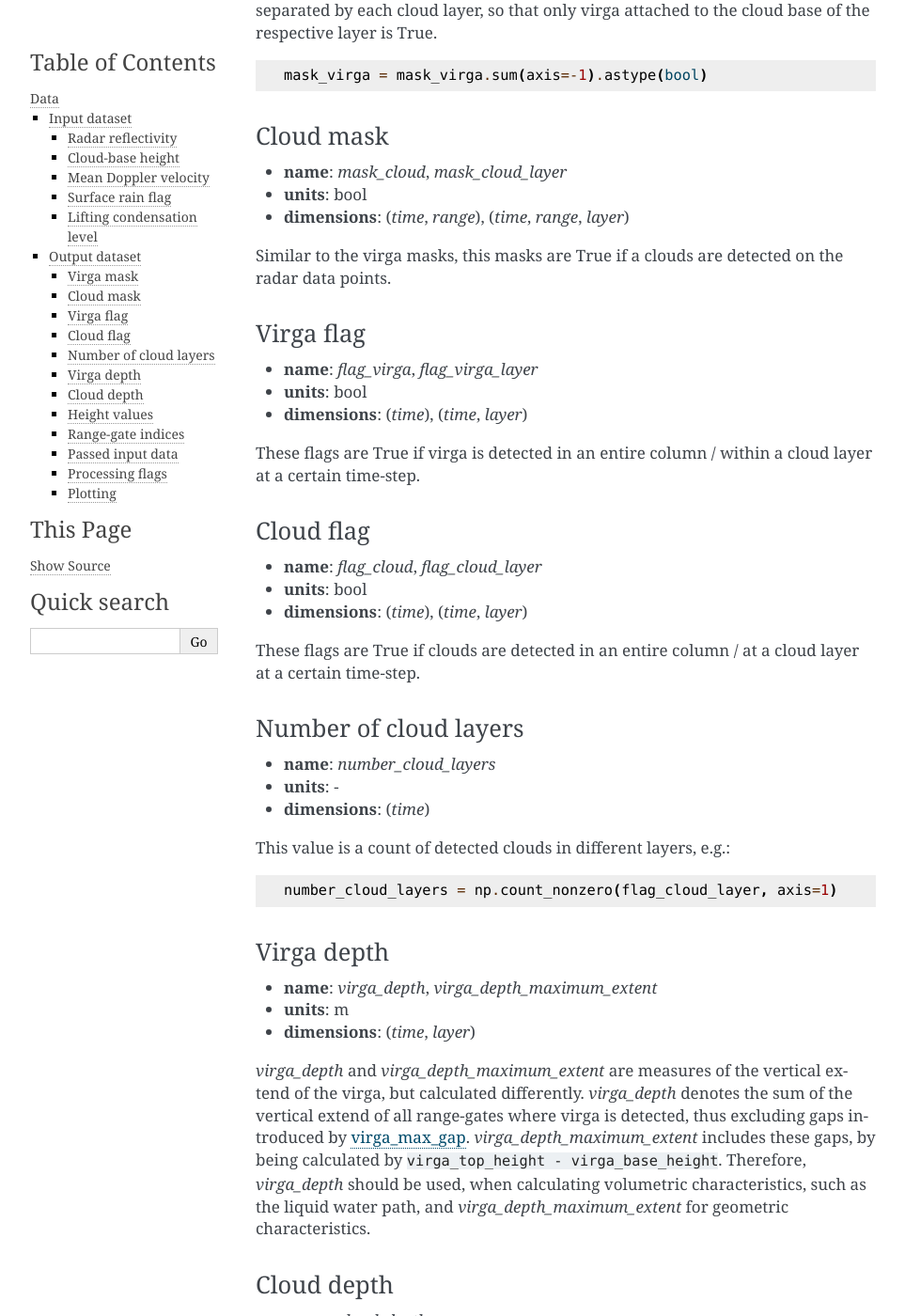
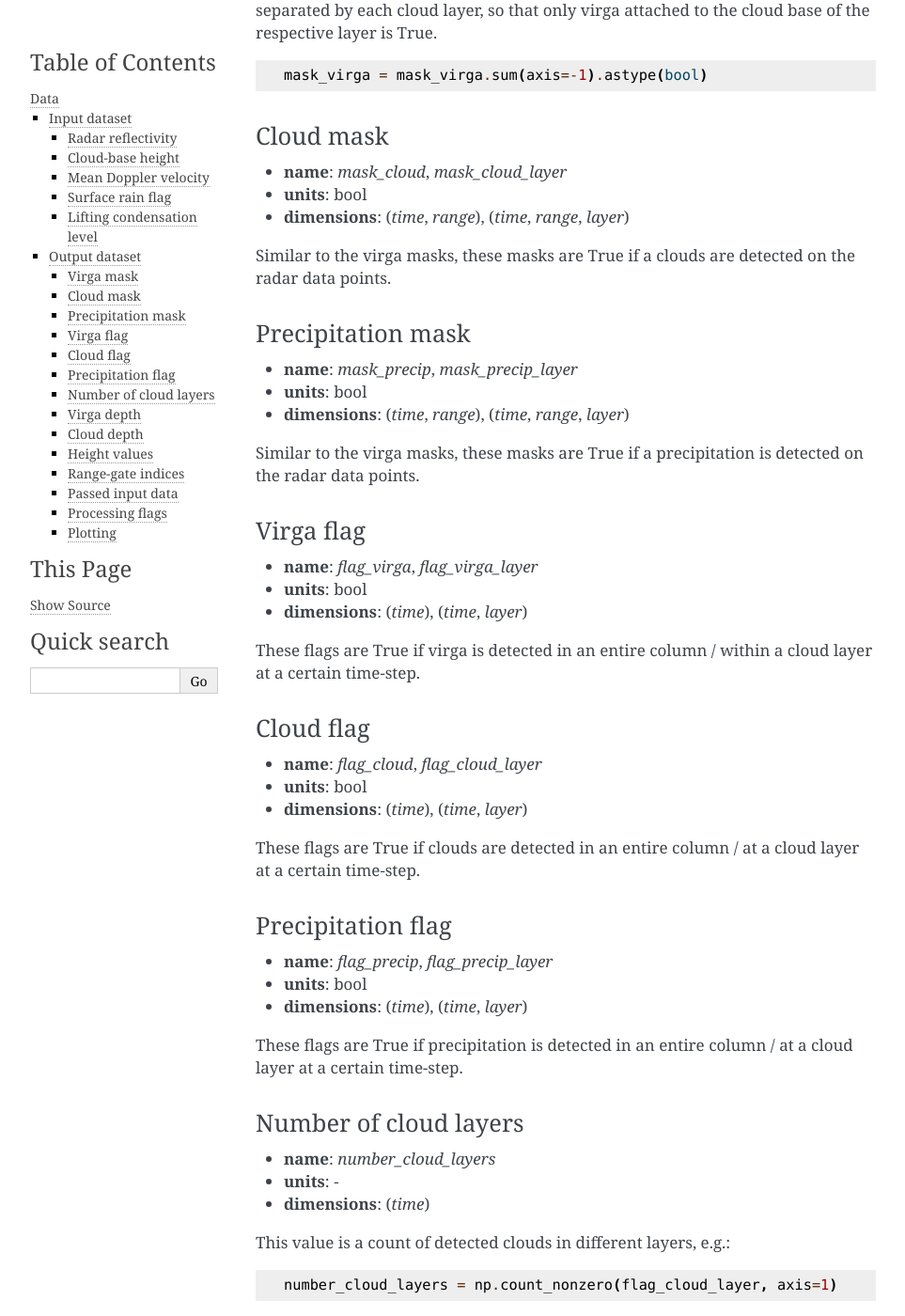
Before and after one commit to remsens-lim/virga_sniffer, a Sphinx documentation site: the page built from docs/datasets.md, in a window 1280 px wide and 1400 px high, scrolled down 2589 px. Shown: the whole window at 94% size, without its empty margins (148-1111 px from the left). Built offline with Sphinx 7.4.7, drawn with Linux system fonts in a browser that asks for light colours; some of the changed text lies outside the part shown.

````diff
--- a/docs/datasets.md
+++ b/docs/datasets.md
@@ -84,7 +84,14 @@
  - **units**: bool
  - **dimensions**: (*time*, *range*), (*time*, *range*, *layer*)
 
-Similar to the virga masks, this masks are True if a clouds are detected on the radar data points.
+Similar to the virga masks, these masks are True if a clouds are detected on the radar data points.
+
+### Precipitation mask
+ - **name**: *mask_precip*, *mask_precip_layer*
+ - **units**: bool
+ - **dimensions**: (*time*, *range*), (*time*, *range*, *layer*)
+
+Similar to the virga masks, these masks are True if a precipitation is detected on the radar data points.
 
 ### Virga flag
  - **name**: *flag_virga*, *flag_virga_layer*
@@ -99,6 +106,13 @@
  - **dimensions**: (*time*), (*time*, *layer*)
 
 These flags are True if clouds are detected in an entire column / at a cloud layer at a certain time-step.
+
+### Precipitation flag
+ - **name**: *flag_precip*, *flag_precip_layer*
+ - **units**: bool
+ - **dimensions**: (*time*), (*time*, *layer*)
+
+These flags are True if precipitation is detected in an entire column / at a cloud layer at a certain time-step.
 
 ### Number of cloud layers
  - **name**: *number_cloud_layers*
@@ -164,6 +178,8 @@
 [xarray.Datast accessors](https://docs.xarray.dev/en/stable/generated/xarray.register_dataset_accessor.html)
 to add plotting capability (see [vsplot](vsplot)).
 
+Parts of the quicklooks in vsplot make use of the colormaps in the [CMasher](https://ui.adsabs.harvard.edu/link_gateway/2020JOSS....5.2004V) package.
+
 The methods can be accessed with:
 ```{code-block} python
 from virga_sniffer import virga_mask as mvirga
````
Also changed, not shown: 1 other file.
